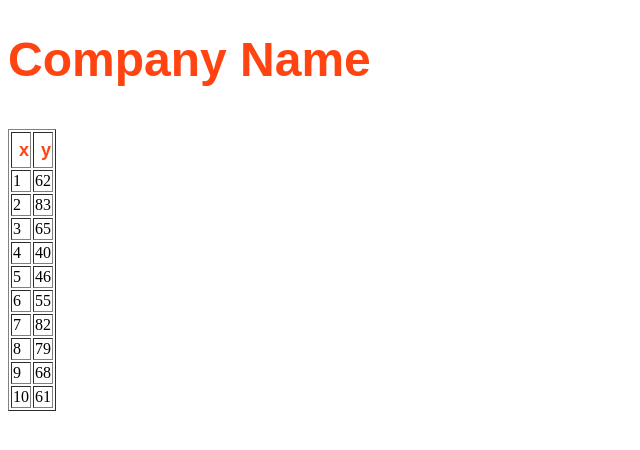
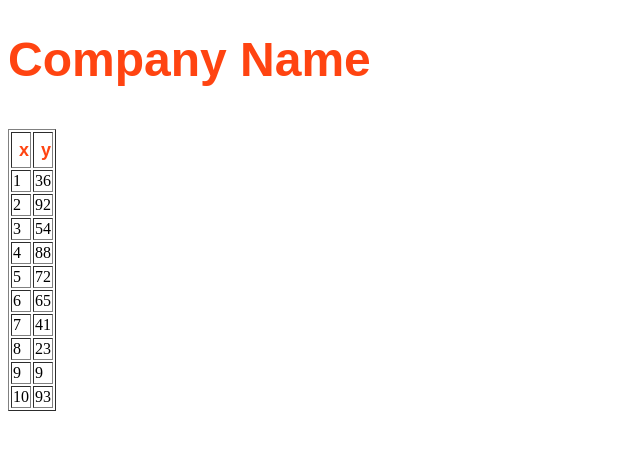
Before and after one commit to cristinabaldor/cristinabaldor.github.io, a plain HTML site: page index.html in a window 1280 px wide. Shown: the full height of the page, 0-640 px from the left. Drawn offline with Linux system fonts and the light colour scheme.

Commit message:
second try

```diff
--- a/index.html
+++ b/index.html
@@ -27,43 +27,43 @@
   <tbody>
     <tr>
       <td>1</td>
-      <td>62</td>
+      <td>36</td>
     </tr>
     <tr>
       <td>2</td>
-      <td>83</td>
+      <td>92</td>
     </tr>
     <tr>
       <td>3</td>
+      <td>54</td>
+    </tr>
+    <tr>
+      <td>4</td>
+      <td>88</td>
+    </tr>
+    <tr>
+      <td>5</td>
+      <td>72</td>
+    </tr>
+    <tr>
+      <td>6</td>
       <td>65</td>
     </tr>
     <tr>
-      <td>4</td>
-      <td>40</td>
-    </tr>
-    <tr>
-      <td>5</td>
-      <td>46</td>
-    </tr>
-    <tr>
-      <td>6</td>
-      <td>55</td>
-    </tr>
-    <tr>
       <td>7</td>
-      <td>82</td>
+      <td>41</td>
     </tr>
     <tr>
       <td>8</td>
-      <td>79</td>
+      <td>23</td>
     </tr>
     <tr>
       <td>9</td>
-      <td>68</td>
+      <td>9</td>
     </tr>
     <tr>
       <td>10</td>
-      <td>61</td>
+      <td>93</td>
     </tr>
   </tbody>
 </table>
```
Also changed, not shown: 1 other file.
